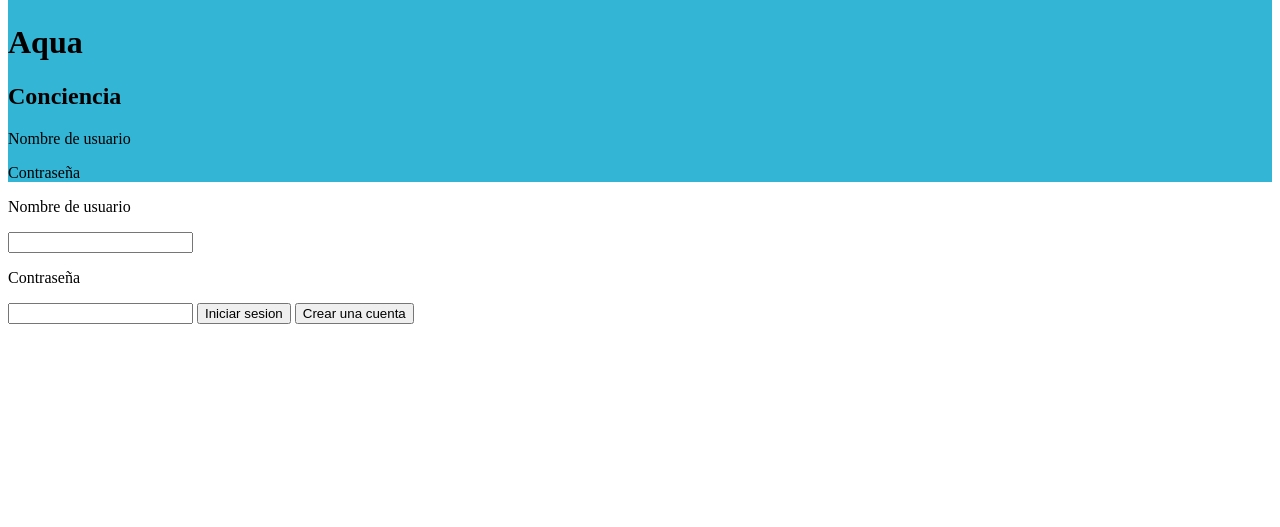
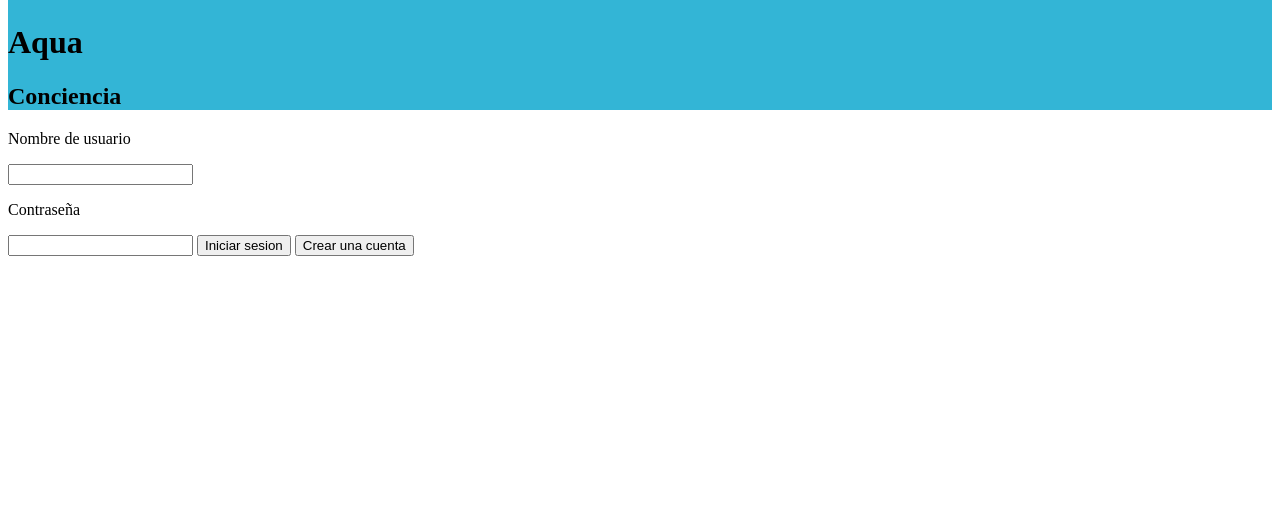
Before and after one commit to V1ct4r/Aqua_Conciencia, a Django app: template aqua_conciencia/inicio/templates/inicio/login.html in a window 1280 px wide. Shown: the part 209-736 px from the top of the page. Run offline with Django 5.2, Linux system fonts and the light colour scheme; the template is opened without the code that fills it, so the values that code supplies are empty.

Commit message:
Se agrega parte del codigo HTML

```diff
--- a/aqua_conciencia/inicio/templates/inicio/login.html
+++ b/aqua_conciencia/inicio/templates/inicio/login.html
@@ -14,8 +14,6 @@
         <img id="logo" src="logo_aqua.png" width="500px" height="200px" />
         <h1>Aqua</h1>
         <h2>Conciencia</h2>
-        <p>Nombre de usuario</p>
-        <p>Contraseña</p>
     </header>
 </body>
 
```
